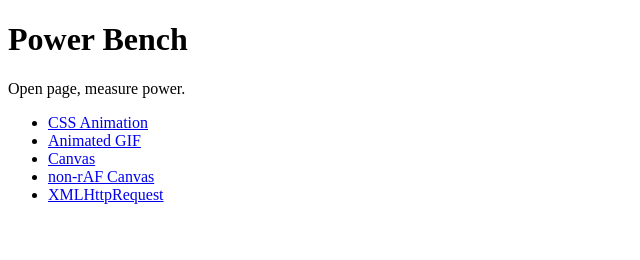
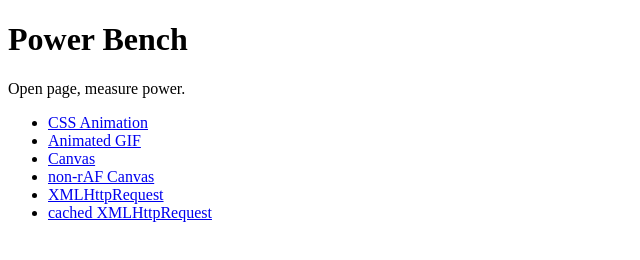
Before and after one commit to keishi/powerbench, a plain HTML site: page index.html in a window 1280 px wide. Shown: the whole page, without its empty margins (0-640 px from the left). Drawn offline with Linux system fonts and the light colour scheme.

Commit message:
Add xhr-cached index

```diff
--- a/index.html
+++ b/index.html
@@ -12,6 +12,7 @@
 	<li><a href="canvas">Canvas</a></li>
 	<li><a href="canvas-nonraf">non-rAF Canvas</a></li>
 	<li><a href="xhr">XMLHttpRequest</a></li>
+	<li><a href="xhr-cached">cached XMLHttpRequest</a></li>
 </ul>
 </body>
 </html>
```
